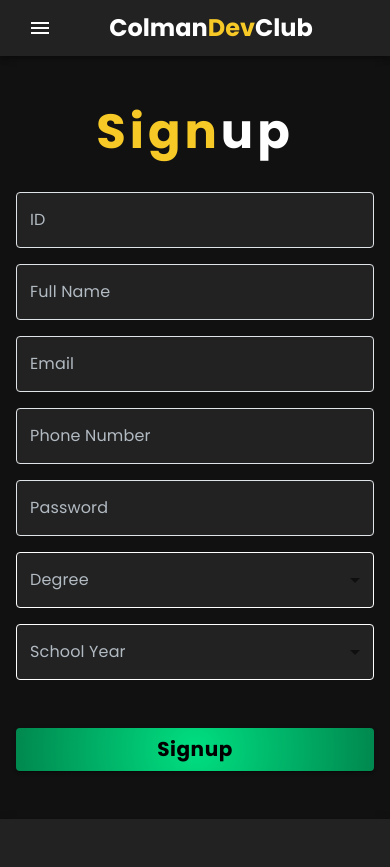
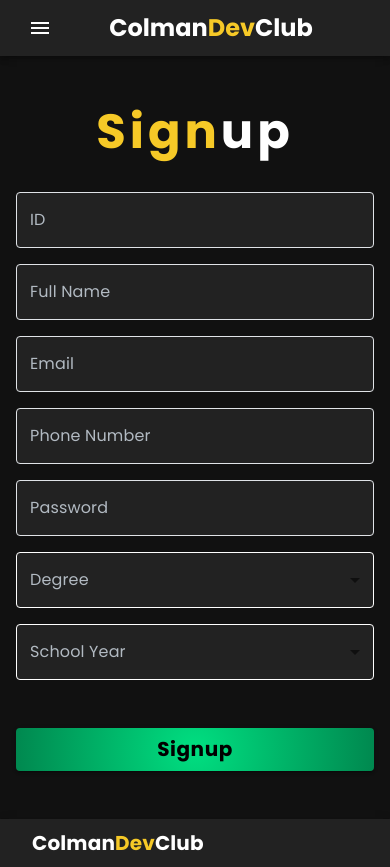
Before and after one commit to ColmanDevClub/Website, a React (Create React App) app in the folder Frontend/: page /signup in a window 390 px wide. Built offline with nearby package versions, Linux system fonts and the light colour scheme.

Commit message:
fix mobile footer

```diff
--- a/Frontend/src/components/Footer/index.js
+++ b/Frontend/src/components/Footer/index.js
@@ -19,7 +19,7 @@ export default function DenseAppBar() {
               href="/"
               sx={{
                 mr: 2,
-                display: { xs: "none", md: "flex" },
+                display: { xs: "flex", md: "flex" },
                 fontWeight: 700,
                 color: "inherit",
                 textDecoration: "none",
```
